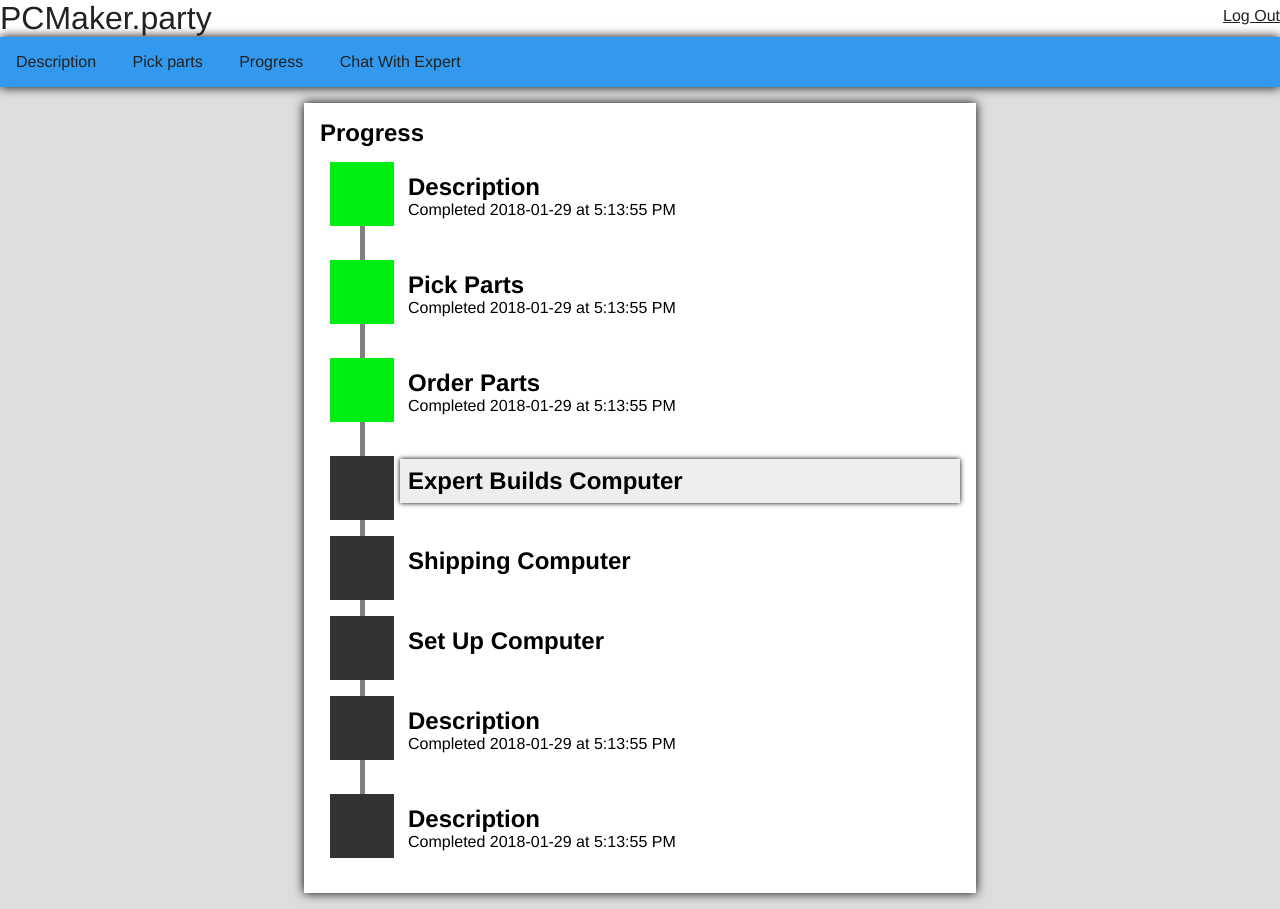
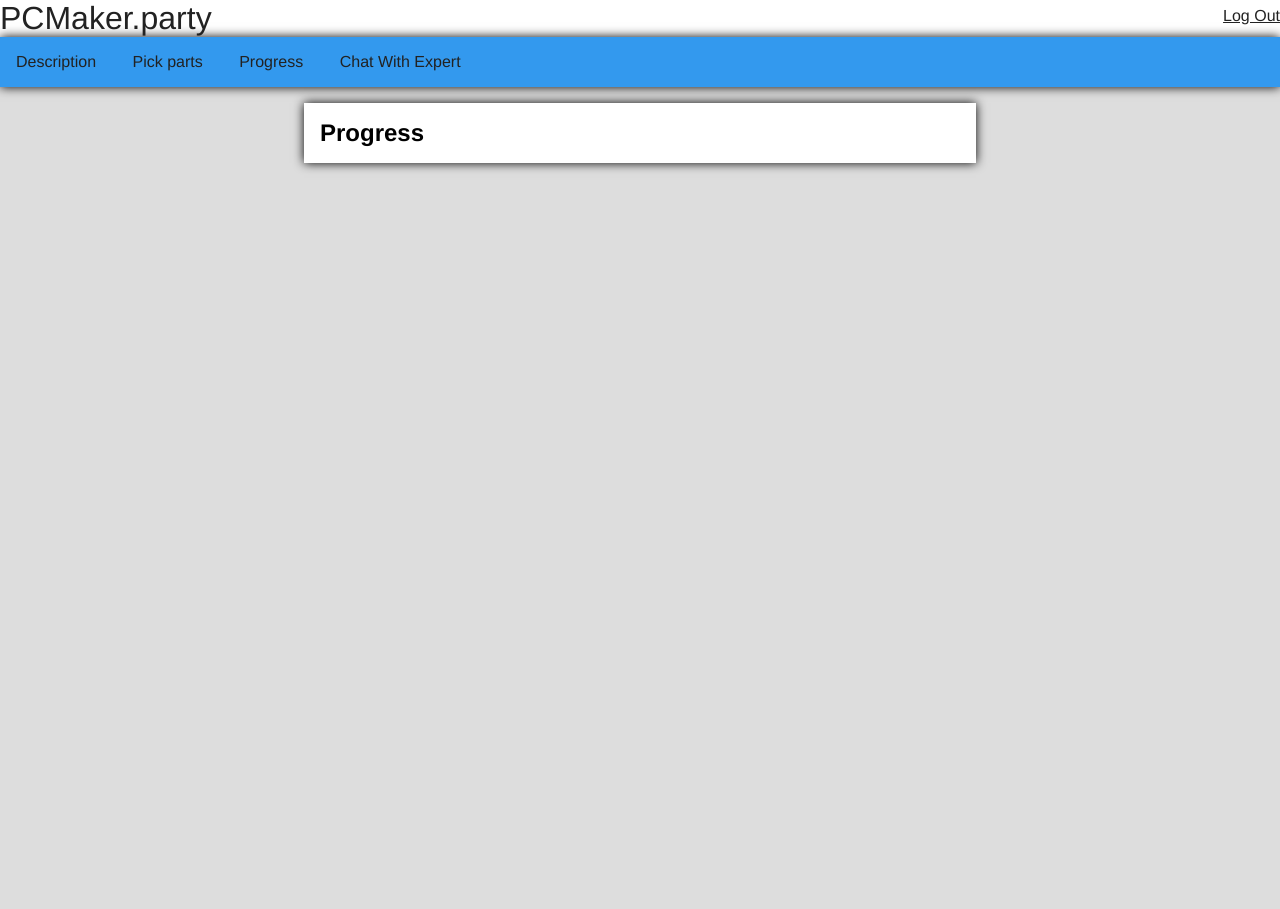
Before and after one commit to bk752/cse134, a plain HTML site: page progress.html in a window 1280 px wide. After the commit the page ends 800 px from the top, so only its background shows below. Drawn offline with Linux system fonts and the light colour scheme.

Commit message:
Finish javascript for progress page

```diff
--- a/progress.html
+++ b/progress.html
@@ -10,7 +10,6 @@
 		<link rel="stylesheet" href="style.css">
 	</head>
 	<body>
-		<script type="text/javascript" src="progress.js"></script>
 		<header>
 			<div>
 				<a class=header__title href="home.html">
@@ -44,181 +43,8 @@
 				Progress
 			</div>
 			<div id="timeline-holder" >
-				<div class="timeline-item--first timeline-item">
-					<div class="timeline-item__checkline">
-						<div class="timeline-item__padding--before timeline-item__padding">
-							<span class="timeline-item__line">
-							</span>
-						</div>
-						<span class="timeline-item__check timeline-item__check--done">
-						</span>
-						<div class="timeline-item__padding--after timeline-item__padding">
-							<span class="timeline-item__line">
-							</span>
-						</div>
-					</div>
-					<div class="timeline-item__text">
-						<div class="timeline-item__title">
-							Description
-						</div>
-						<div class="timeline-item__info">
-							Completed 2018-01-29 at 5:13:55 PM
-						</div>
-					</div>
-				</div>
-				<div class="timeline-item">
-					<div class="timeline-item__checkline">
-						<div class="timeline-item__padding--before timeline-item__padding">
-							<span class="timeline-item__line">
-							</span>
-						</div>
-						<span class="timeline-item__check timeline-item__check--done">
-						</span>
-						<div class="timeline-item__padding--after timeline-item__padding">
-							<span class="timeline-item__line">
-							</span>
-						</div>
-					</div>
-					<div class="timeline-item__text">
-						<div class="timeline-item__title">
-							Pick Parts
-						</div>
-						<div class="timeline-item__info">
-							Completed 2018-01-29 at 5:13:55 PM
-						</div>
-					</div>
-				</div>
-				<div class="timeline-item">
-					<div class="timeline-item__checkline">
-						<div class="timeline-item__padding--before timeline-item__padding">
-							<span class="timeline-item__line">
-							</span>
-						</div>
-						<span class="timeline-item__check timeline-item__check--done">
-						</span>
-						<div class="timeline-item__padding--after timeline-item__padding">
-							<span class="timeline-item__line">
-							</span>
-						</div>
-					</div>
-					<div class="timeline-item__text">
-						<div class="timeline-item__title">
-							Order Parts
-						</div>
-						<div class="timeline-item__info">
-							Completed 2018-01-29 at 5:13:55 PM
-						</div>
-					</div>
-				</div>
-				<div class="timeline-item timeline-item--active">
-					<div class="timeline-item__checkline">
-						<div class="timeline-item__padding--before timeline-item__padding">
-							<span class="timeline-item__line">
-							</span>
-						</div>
-						<span class="timeline-item__check">
-						</span>
-						<div class="timeline-item__padding--after timeline-item__padding">
-							<span class="timeline-item__line">
-							</span>
-						</div>
-					</div>
-					<div class="timeline-item__text">
-						<div class="timeline-item__title">
-							Expert Builds Computer
-						</div>
-						<div class="timeline-item__info">
-
-						</div>
-					</div>
-				</div>
-				<div class="timeline-item">
-					<div class="timeline-item__checkline">
-						<div class="timeline-item__padding--before timeline-item__padding">
-							<span class="timeline-item__line">
-							</span>
-						</div>
-						<span class="timeline-item__check">
-						</span>
-						<div class="timeline-item__padding--after timeline-item__padding">
-							<span class="timeline-item__line">
-							</span>
-						</div>
-					</div>
-					<div class="timeline-item__text">
-						<div class="timeline-item__title">
-							Shipping Computer
-						</div>
-						<div class="timeline-item__info">
-						</div>
-					</div>
-				</div>
-				<div class="timeline-item">
-					<div class="timeline-item__checkline">
-						<div class="timeline-item__padding--before timeline-item__padding">
-							<span class="timeline-item__line">
-							</span>
-						</div>
-						<span class="timeline-item__check">
-						</span>
-						<div class="timeline-item__padding--after timeline-item__padding">
-							<span class="timeline-item__line">
-							</span>
-						</div>
-					</div>
-					<div class="timeline-item__text">
-						<div class="timeline-item__title">
-							Set Up Computer
-						</div>
-						<div class="timeline-item__info">
-						</div>
-					</div>
-				</div>
-				<div class="timeline-item">
-					<div class="timeline-item__checkline">
-						<div class="timeline-item__padding--before timeline-item__padding">
-							<span class="timeline-item__line">
-							</span>
-						</div>
-						<span class="timeline-item__check">
-						</span>
-						<div class="timeline-item__padding--after timeline-item__padding">
-							<span class="timeline-item__line">
-							</span>
-						</div>
-					</div>
-					<div class="timeline-item__text">
-						<div class="timeline-item__title">
-							Description
-						</div>
-						<div class="timeline-item__info">
-							Completed 2018-01-29 at 5:13:55 PM
-						</div>
-					</div>
-				</div>
-				<div class="timeline-item--last timeline-item">
-					<div class="timeline-item__checkline">
-						<div class="timeline-item__padding--before timeline-item__padding">
-							<span class="timeline-item__line">
-							</span>
-						</div>
-						<span class="timeline-item__check">
-						</span>
-						<div class="timeline-item__padding--after timeline-item__padding">
-							<span class="timeline-item__line">
-							</span>
-						</div>
-					</div>
-					<div class="timeline-item__text">
-						<div class="timeline-item__title">
-							Description
-						</div>
-						<div class="timeline-item__info">
-							Completed 2018-01-29 at 5:13:55 PM
-						</div>
-					</div>
-				</div>
 			</div>
 		</div>
+		<script type="text/javascript" src="progress.js"></script>
 	</body>
 </html>
--- a/style.css
+++ b/style.css
@@ -235,7 +235,6 @@ a.button {
 }
 
 .chat__textbox {
-	height: 100%;
 	flex: 1 1 auto;
 	text-align: left;
 	resize: none;
@@ -540,7 +539,6 @@ form {
 	}
 
 	.chat__textbox {
-		height: auto;
 		font-size: 1em;
 		flex: 1 1 auto;
 	}
```
